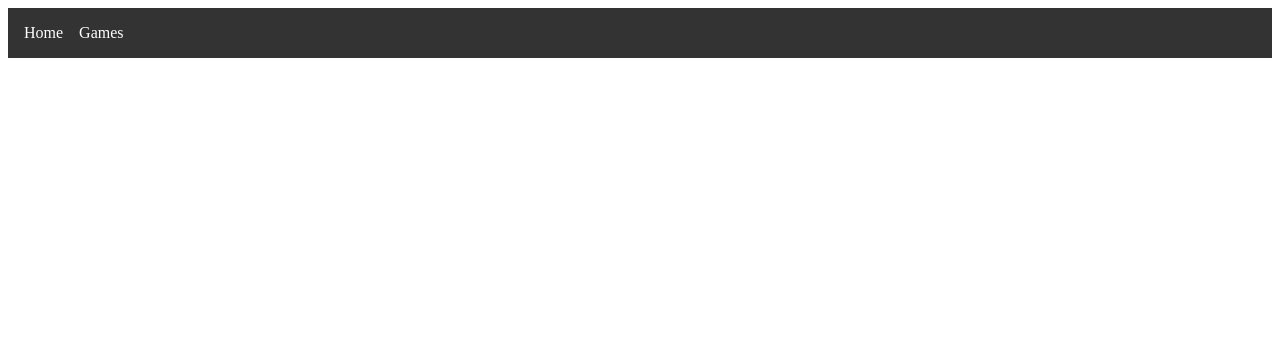
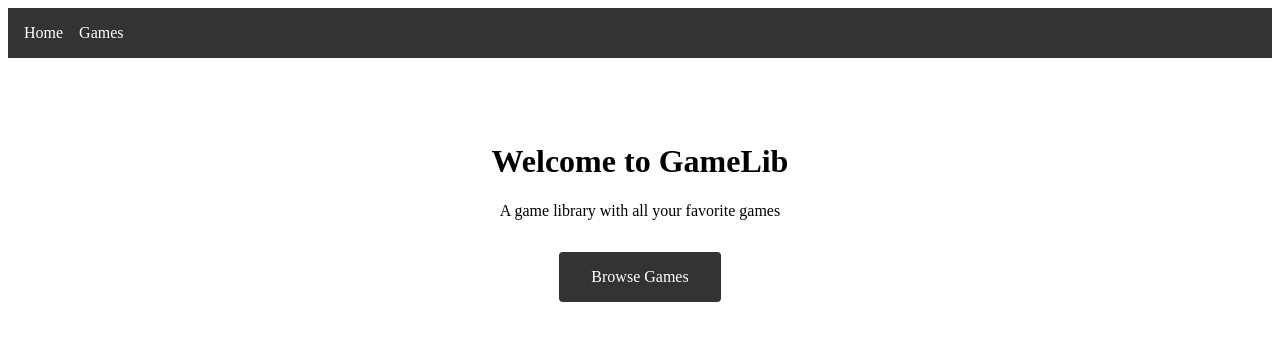
Before and after one commit to MagnusHSundby/GameLib, a Vue app in the folder frontend/: page / in a window 1280 px wide. Before the commit this address had no page. Shown: the top 340 px of the page. Built offline with nearby package versions, Linux system fonts and the light colour scheme; the HTML template or start-up script is replaced by a standard one.

Commit message:
Add multiple views structure

```diff
--- a/frontend/src/router/index.ts
+++ b/frontend/src/router/index.ts
@@ -3,7 +3,12 @@ import { createRouter, createWebHistory } from 'vue-router'
 const router = createRouter({
   history: createWebHistory(import.meta.env.BASE_URL),
   routes: [
-      {
+    {
+      path: '/',
+      name: 'home',
+      component: () => import('../views/homeView.vue'),
+    },
+    {
         path: '/games',
         name: 'games',
         component: () => import('../views/gamesView.vue'),
--- a/frontend/src/views/gamesView.vue
+++ b/frontend/src/views/gamesView.vue
@@ -9,5 +9,5 @@
 </template>
 
 <script setup lang="ts">
-import Gamecard from '../components/Gamecard.vue';
+import Gamecard from '../components/gameCard.vue';
 </script>
--- /dev/null
+++ b/frontend/src/views/homeView.vue
@@ -0,0 +1,28 @@
+<template>
+  <div class="home">
+    <h1>Welcome to GameLib</h1>
+    <p>A game library with all your favorite games</p>
+    <RouterLink to="/games" class="cta-button">Browse Games</RouterLink>
+  </div>
+</template>
+
+<script setup lang="ts">
+import { RouterLink } from 'vue-router'
+</script>
+
+<style scoped>
+.home {
+  text-align: center;
+  padding: 2rem;
+}
+
+.cta-button {
+  display: inline-block;
+  padding: 1rem 2rem;
+  background: #333;
+  color: white;
+  text-decoration: none;
+  border-radius: 4px;
+  margin-top: 1rem;
+}
+</style>
```
